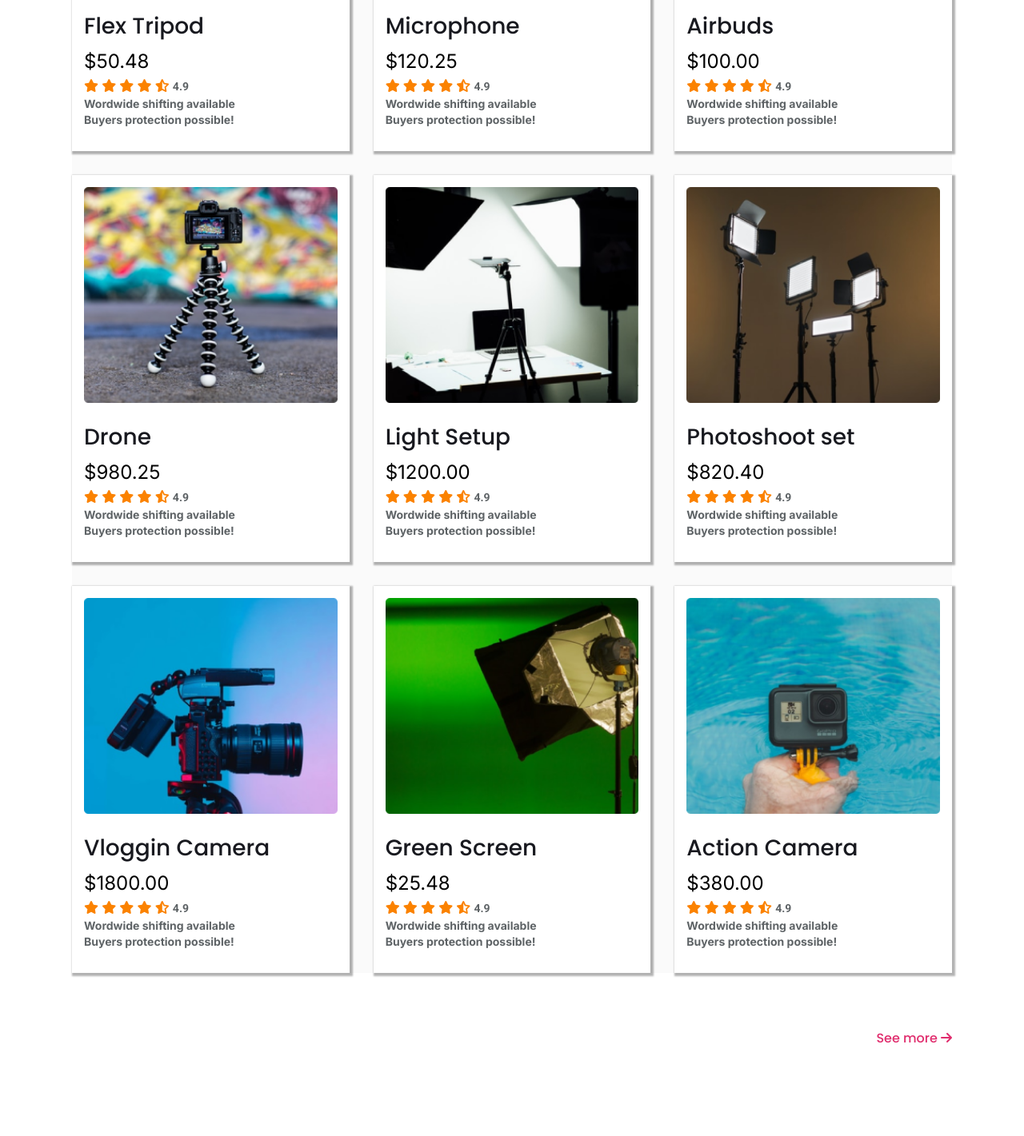
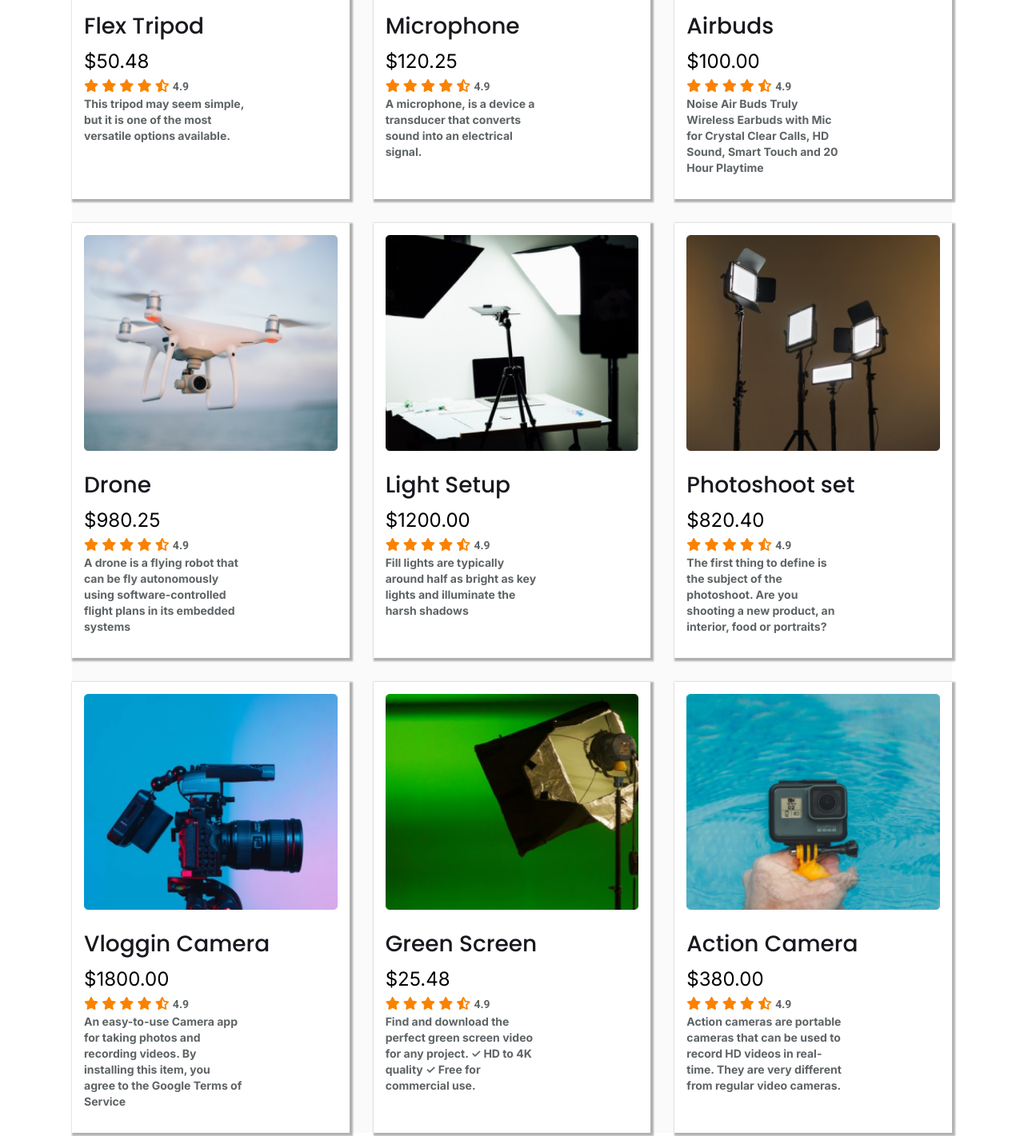
Before and after one commit to SarkerPabon/influencer-gears, a plain HTML site: page index.html in a window 1280 px wide. Shown: the part 1112-2533 px from the top of the page at 80% size. Drawn offline with Linux system fonts and the light colour scheme.

Commit message:
Add Real Text

```diff
--- a/index.html
+++ b/index.html
@@ -37,7 +37,7 @@
         Start your Journey as Influencer
       </h1>
       <p class="banner_description">
-        Lorem ipsum dolor sit amet, consectetur adipiscing elit. Sem vestibulum sed scelerisque eros. Lectus faucibus.
+        The Influencer Journey is simply the starting point for your influencer engagement strategy
       </p>
       <button class="button">
         Preebook now
@@ -100,8 +100,7 @@
             <span class="product__rating">4.9</span>
           </p>
           <p class="product__description">
-            Wordwide shifting available
-            Buyers protection possible!
+            This tripod may seem simple, but it is one of the most versatile options available.
           </p>
         </div>
       </div>
@@ -123,8 +122,7 @@
             <span class="product__rating">4.9</span>
           </p>
           <p class="product__description">
-            Wordwide shifting available
-            Buyers protection possible!
+            A microphone, is a device a transducer that converts sound into an electrical signal.
           </p>
         </div>
       </div>
@@ -146,14 +144,14 @@
             <span class="product__rating">4.9</span>
           </p>
           <p class="product__description">
-            Wordwide shifting available
-            Buyers protection possible!
+            Noise Air Buds Truly Wireless Earbuds with Mic for Crystal Clear Calls, HD Sound, Smart Touch and 20 Hour
+            Playtime
           </p>
         </div>
       </div>
       <div class="product">
         <div class="product__image">
-          <img src="./images/tripod.png" alt="Tripod">
+          <img src="./images/drone.png" alt="Tripod">
         </div>
         <div class="product__info">
           <h3 class="product__heading">Drone</h3>
@@ -169,8 +167,8 @@
             <span class="product__rating">4.9</span>
           </p>
           <p class="product__description">
-            Wordwide shifting available
-            Buyers protection possible!
+            A drone is a flying robot that can be fly autonomously using software-controlled
+            flight plans in its embedded systems
           </p>
         </div>
       </div>
@@ -192,8 +190,7 @@
             <span class="product__rating">4.9</span>
           </p>
           <p class="product__description">
-            Wordwide shifting available
-            Buyers protection possible!
+            Fill lights are typically around half as bright as key lights and illuminate the harsh shadows
           </p>
         </div>
       </div>
@@ -215,8 +212,8 @@
             <span class="product__rating">4.9</span>
           </p>
           <p class="product__description">
-            Wordwide shifting available
-            Buyers protection possible!
+            The first thing to define is the subject of the photoshoot. Are you shooting a new product, an interior,
+            food or portraits?
           </p>
         </div>
       </div>
@@ -238,8 +235,8 @@
             <span class="product__rating">4.9</span>
           </p>
           <p class="product__description">
-            Wordwide shifting available
-            Buyers protection possible!
+            An easy-to-use Camera app for taking photos and recording videos. By installing this item, you agree to the
+            Google Terms of Service
           </p>
         </div>
       </div>
@@ -261,8 +258,8 @@
             <span class="product__rating">4.9</span>
           </p>
           <p class="product__description">
-            Wordwide shifting available
-            Buyers protection possible!
+            Find and download the perfect green screen video for any project. ✓ HD to 4K quality ✓ Free for commercial
+            use.
           </p>
         </div>
       </div>
@@ -284,8 +281,8 @@
             <span class="product__rating">4.9</span>
           </p>
           <p class="product__description">
-            Wordwide shifting available
-            Buyers protection possible!
+            Action cameras are portable cameras that can be used to record HD videos in real-time. They are very
+            different from regular video cameras.
           </p>
         </div>
       </div>
```
